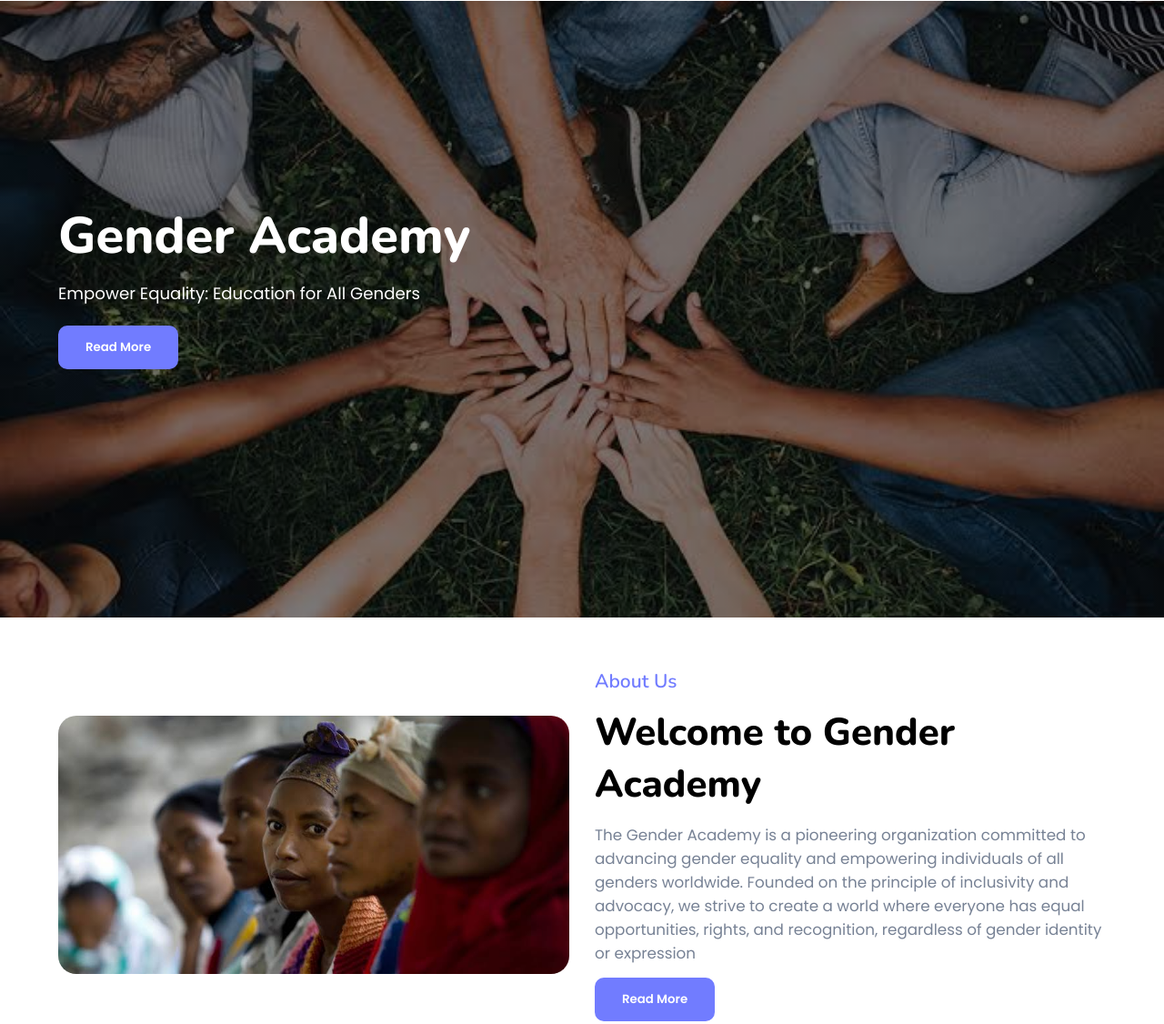
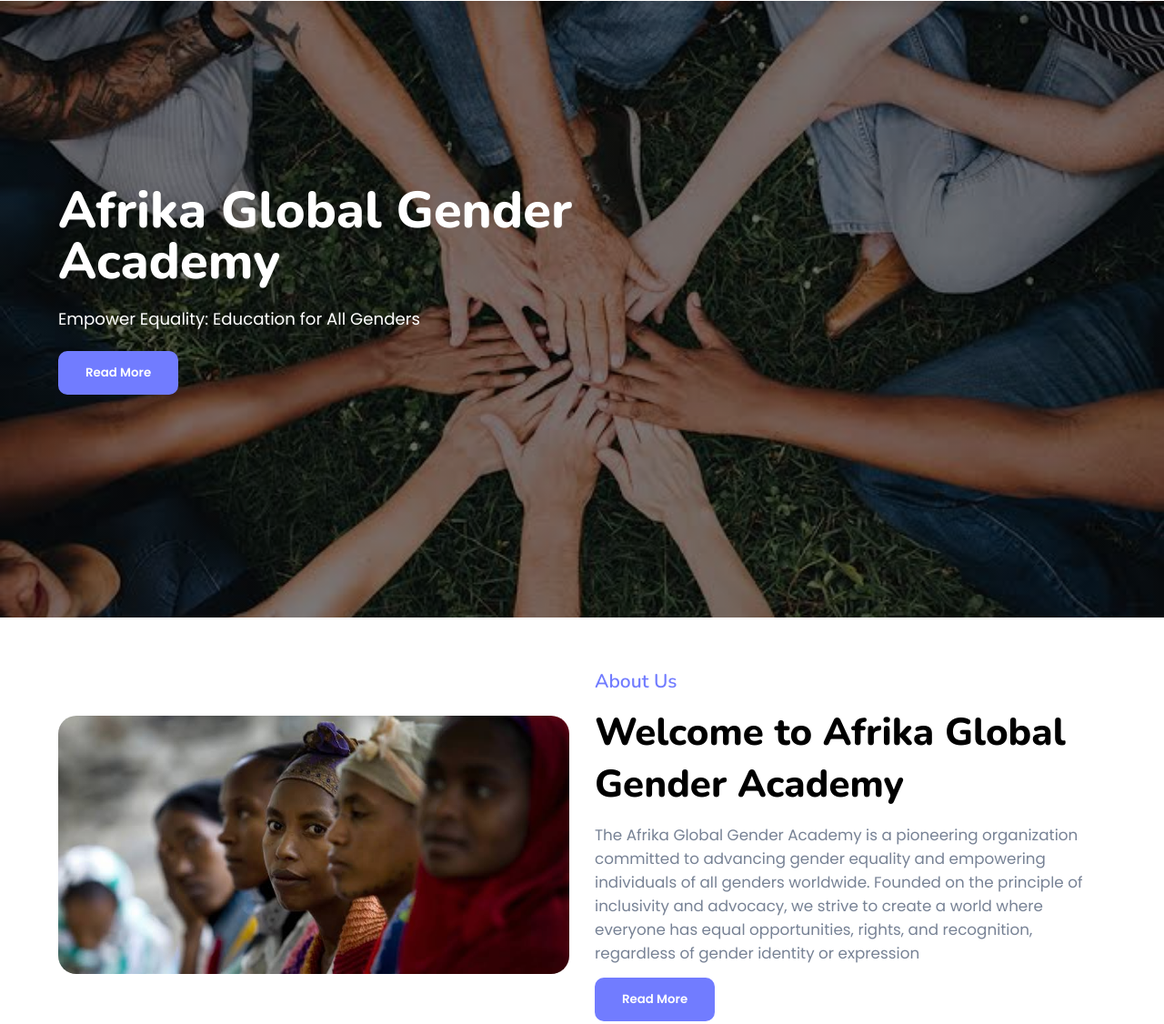
Before and after one commit to Jovicy/Gender-Academy, a plain HTML site: page index.html in a window 1280 px wide. Shown: the part 111-1237 px from the top of the page at 91% size. Drawn offline with nearby package versions, Linux system fonts and the light colour scheme.

Commit message:
changed the name

```diff
--- a/index.html
+++ b/index.html
@@ -4,7 +4,7 @@
     <meta charset="UTF-8" />
     <meta name="viewport" content="width=device-width, initial-scale=1.0" />
     <!-- Title -->
-    <title>Gender Academy Africa</title>
+    <title>Afrika Global Gender Academy</title>
 
     <!-- Link to css style file and queries file -->
     <link rel="stylesheet" href="./css/style.css" />
@@ -53,7 +53,7 @@
     <header class="header header-section">
       <div class="header-container container">
         <div class="header-content">
-          <h1>Gender Academy</h1>
+          <h1>Afrika Global Gender Academy</h1>
           <p>
             Empower Equality: Education for All Genders
           </p>
@@ -73,12 +73,12 @@
         <div class="about-content">
           <div class="about-title">
             <h3>About Us</h3>
-            <h1>Welcome to Gender Academy</h1>
+            <h1>Welcome to Afrika Global Gender Academy</h1>
           </div>
           <div class="about-briefing">
             <div>
               <p>
-                The Gender Academy is a pioneering organization committed to
+                The Afrika Global Gender Academy is a pioneering organization committed to
                 advancing gender equality and empowering individuals of all
                 genders worldwide. Founded on the principle of inclusivity and
                 advocacy, we strive to create a world where everyone has equal
@@ -274,12 +274,12 @@
           </div>
           <div class="footer-description">
             <p>
-              The Gender Academy is a pioneering organization committed to
+              The Afrika Global Gender Academy is a pioneering organization committed to
               advancing gender equality and empowering individuals of all
               genders worldwide.
             </p>
             <p class="copyright">
-              &copy;2024 Gender Academy. All rights reserved.
+              &copy;2024 Afrika Global Gender Academy. All rights reserved.
             </p>
           </div>
         </div>
```
Also changed, not shown: about.html (+4 -4 lines), contact.html (+3 -3 lines), gallery.html (+2 -2 lines), team.html (+3 -3 lines).
